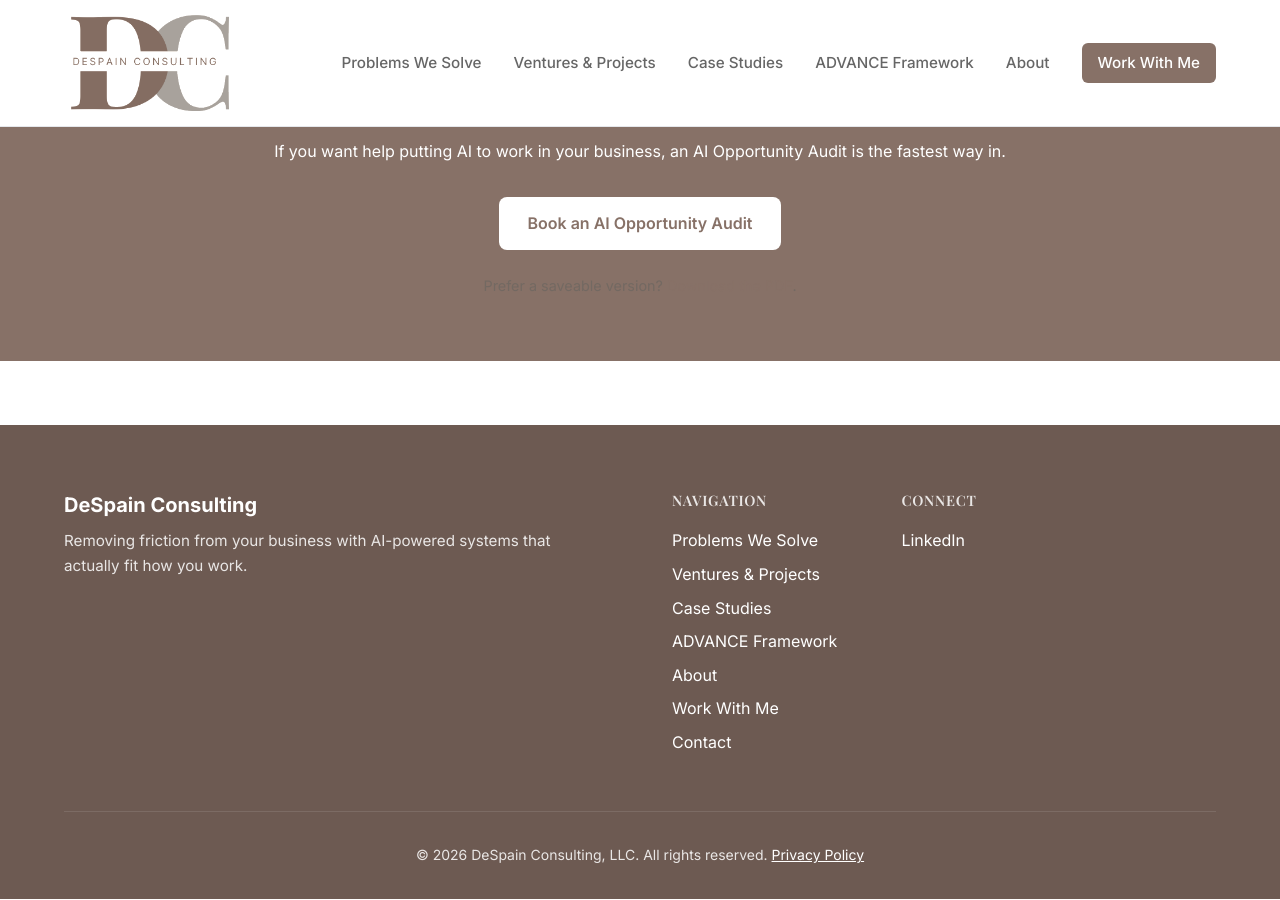
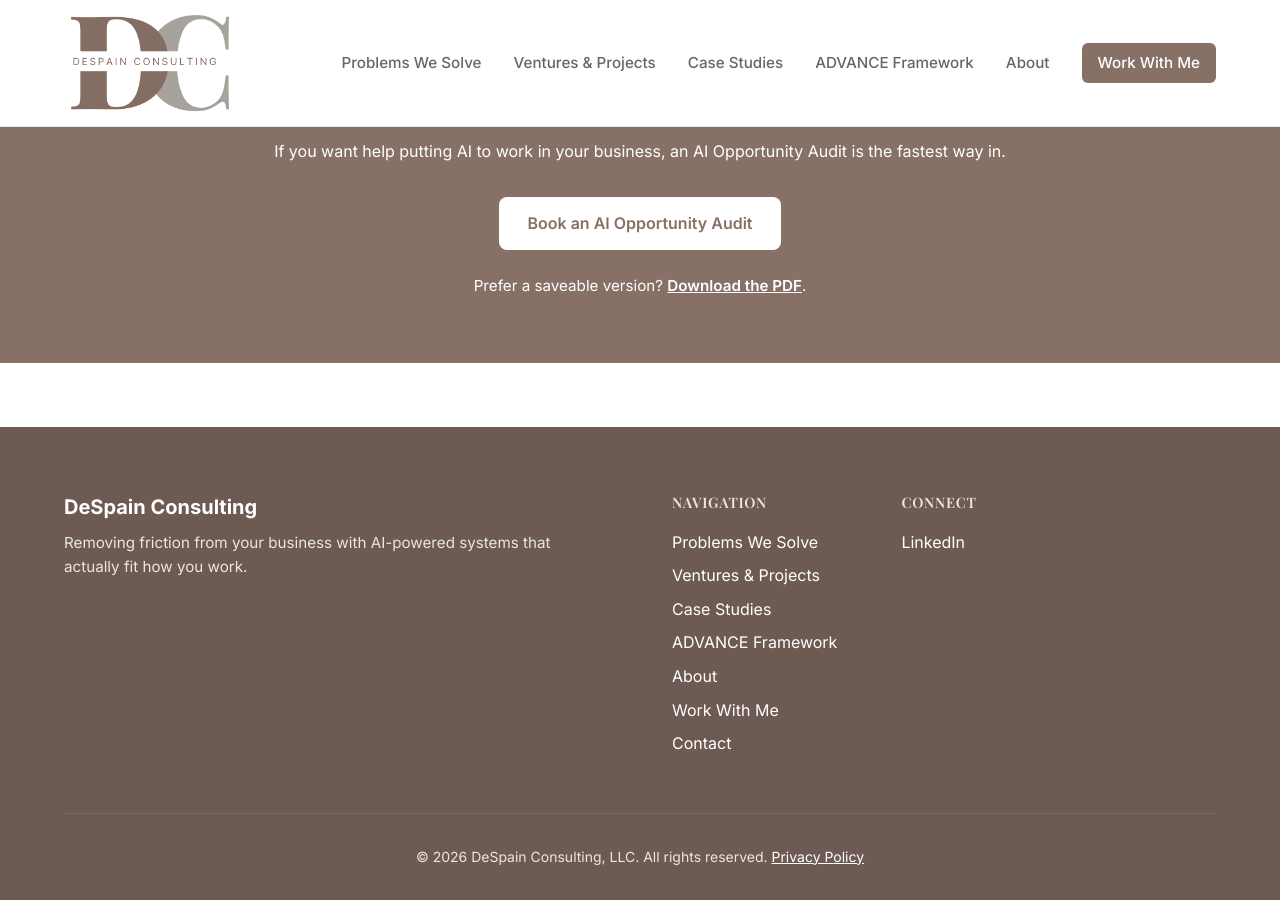
Before and after one commit to adespain70-ui/despain-consulting-site, a Jekyll site: the page built from connect-guide.md, in a window 1280 px wide and 900 px high, scrolled down 2401 px. Built offline with Jekyll 4.4.1, drawn with Linux system fonts in a browser that asks for light colours.

Commit message:
Fix contrast on /connect-guide PDF line (white on brown, was invisible taupe)
The 'Prefer a saveable version' line + PDF link used --color-text-muted on the
brown CTA (1.17:1, failed WCAG). Now white with an underlined link (4.58:1).

Co-Authored-By: Claude Opus 4.8 <noreply@anthropic.com>

```diff
--- a/connect-guide.md
+++ b/connect-guide.md
@@ -85,8 +85,8 @@ permalink: /connect-guide
     <p class="advance-cta-headline">You do not have to become a coder.</p>
     <p class="advance-cta-sub">If you want help putting AI to work in your business, an AI Opportunity Audit is the fastest way in.</p>
     <a href="/services" class="btn btn-primary">Book an AI Opportunity Audit</a>
-    <p style="text-align:center;font-size:0.9rem;color:var(--color-text-muted);margin-top:1.5rem;">
-      Prefer a saveable version? <a href="/assets/guides/connect-github-to-claude.pdf">Download the PDF</a>.
+    <p style="text-align:center;font-size:0.95rem;color:#fff;margin-top:1.5rem;">
+      Prefer a saveable version? <a href="/assets/guides/connect-github-to-claude.pdf" style="color:#fff;text-decoration:underline;font-weight:600;">Download the PDF</a>.
     </p>
   </div>
 </section>
```
